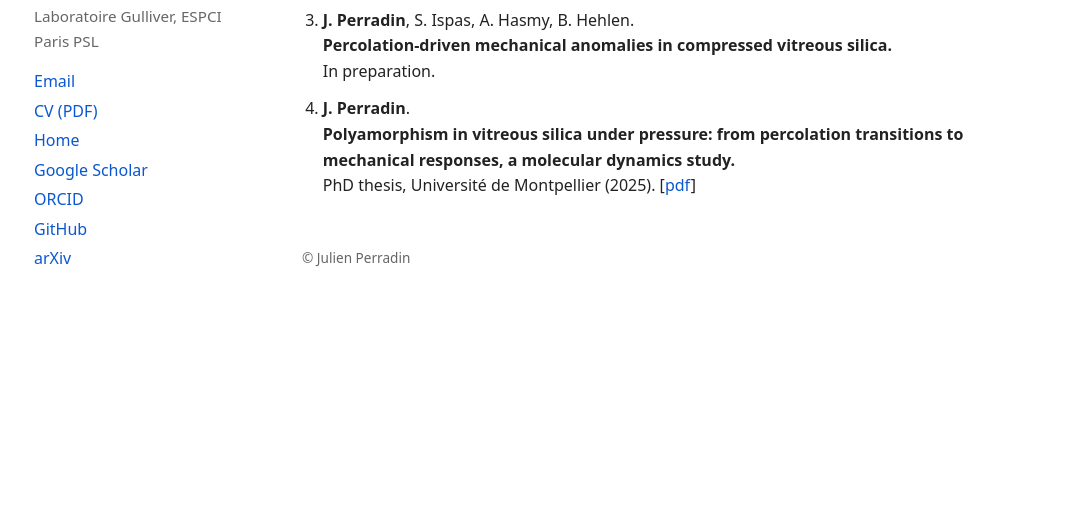
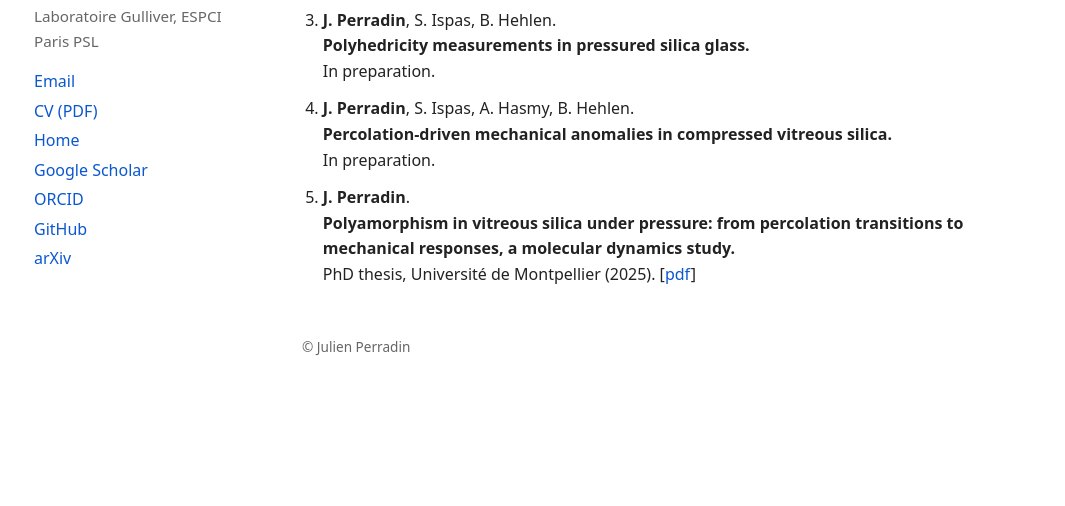
Before and after one commit to jperradin/jperradin.github.io, a plain HTML site: page publications.html in a window 1280 px wide. Shown: the part 294-800 px from the top of the page, without its empty margins (106-1171 px from the left). Drawn offline with Linux system fonts and the light colour scheme.

Commit message:
content: add polyhedricity paper, update CV

```diff
--- a/publications.html
+++ b/publications.html
@@ -44,6 +44,9 @@
       [<a href="https://doi.org/10.1016/j.cpc.2026.110291">doi</a>]
       [<a href="https://arxiv.org/abs/2604.11476">arXiv</a>]
       [<a href="https://github.com/jperradin/nexus">code</a>]</li>
+    <li><b>J. Perradin</b>, S. Ispas, B. Hehlen.
+      <span class="title">Polyhedricity measurements in pressured silica glass.</span>
+      In preparation.</li>
     <li><b>J. Perradin</b>, S. Ispas, A. Hasmy, B. Hehlen.
       <span class="title">Percolation-driven mechanical anomalies in compressed vitreous silica.</span>
       In preparation.</li>
```
Also changed, not shown: 1 other file.
